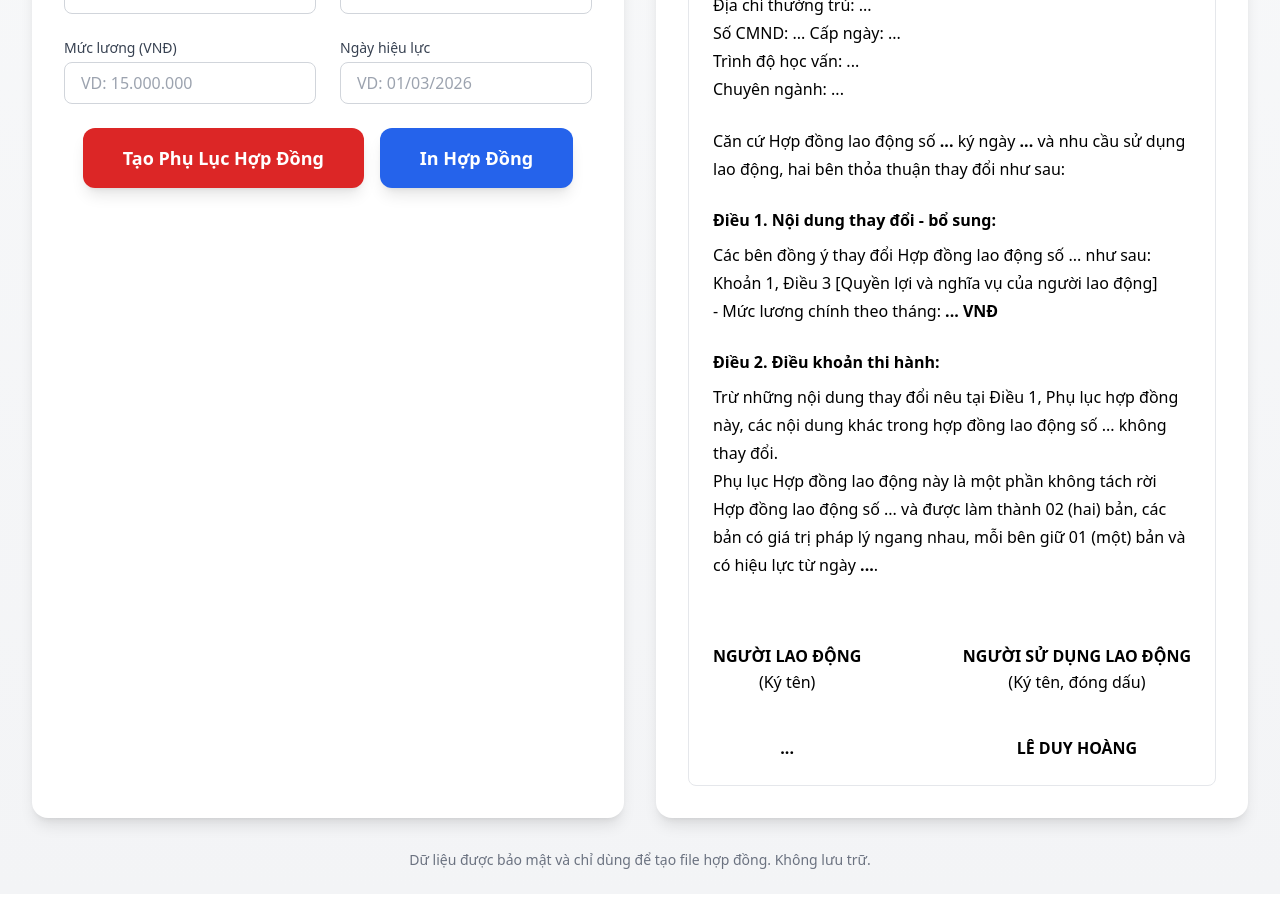
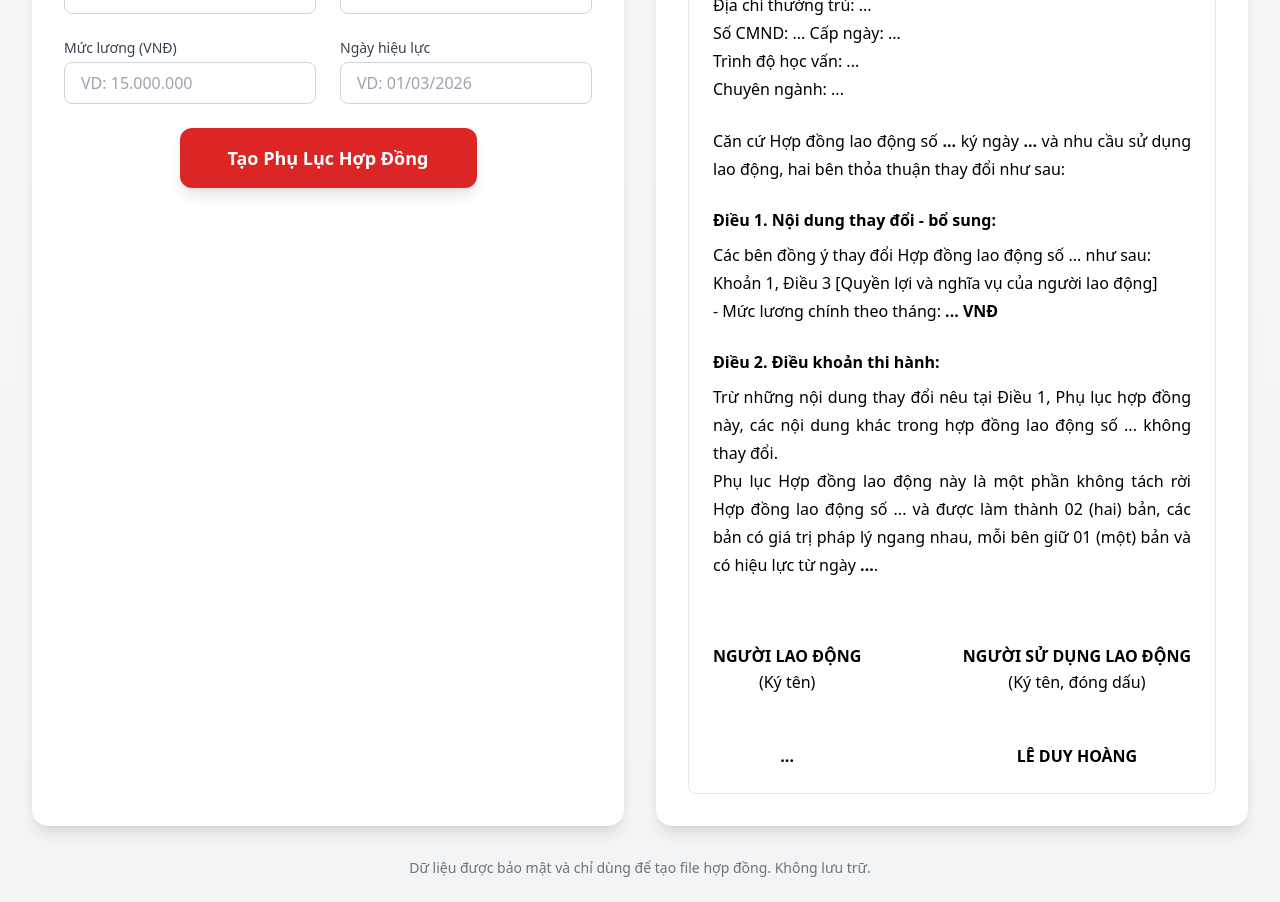
Before and after one commit to thvnn116/document-generator, a Next.js app: page / in a window 1280 px wide. Shown: the part 720-1622 px from the top of the page. Built offline with nearby package versions, Linux system fonts and the light colour scheme.

Commit message:
Update index.js

```diff
--- a/pages/index.js
+++ b/pages/index.js
@@ -4,7 +4,6 @@ export const revalidate = 0;
 import { useForm } from 'react-hook-form';
 import { zodResolver } from '@hookform/resolvers/zod';
 import * as z from 'zod';
-import { useRef } from 'react';
 
 const schema = z.object({
   MS_HDLD: z.string().min(1, 'Vui lòng nhập mã phụ lục'),
@@ -26,8 +25,6 @@ const schema = z.object({
 });
 
 export default function Home() {
-  const printIframeRef = useRef(null);
-
   const {
     register,
     handleSubmit,
@@ -57,72 +54,40 @@ export default function Home() {
 
   const formData = watch();
 
-  const generateDocxBlob = async (data) => {
-    const response = await fetch('/api/generate', {
-      method: 'POST',
-      headers: { 'Content-Type': 'application/json' },
-      body: JSON.stringify(data),
-    });
-
-    if (!response.ok) throw new Error('Lỗi tạo file');
-
-    return await response.blob();
-  };
-
   const onCreate = async (data) => {
     try {
-      const blob = await generateDocxBlob(data);
-      const url = URL.createObjectURL(blob);
+      const response = await fetch('/api/generate', {
+        method: 'POST',
+        headers: { 'Content-Type': 'application/json' },
+        body: JSON.stringify(data),
+      });
+
+      if (!response.ok) throw new Error('Lỗi khi tạo file');
+
+      const blob = await response.blob();
+      const url = window.URL.createObjectURL(blob);
       const a = document.createElement('a');
       a.href = url;
       a.download = 'phuluc-hopdong.docx';
+      document.body.appendChild(a);
       a.click();
-      URL.revokeObjectURL(url);
+      a.remove();
+      window.URL.revokeObjectURL(url);
     } catch (err) {
-      alert('Lỗi tạo file: ' + err.message);
-    }
-  };
-
-  const onPrint = async () => {
-    try {
-      const currentData = watch();
-      const blob = await generateDocxBlob(currentData);
-      const url = URL.createObjectURL(blob);
-
-      const iframe = printIframeRef.current;
-      if (iframe) {
-        iframe.src = url;
-        iframe.onload = () => {
-          setTimeout(() => {
-            const win = iframe.contentWindow || iframe.contentDocument.defaultView;
-            if (win) {
-              win.focus();
-              win.print();
-            } else {
-              alert('Không thể in. Hãy thử lại hoặc dùng nút Tạo để tải file.');
-            }
-            // Cleanup sau khi in
-            setTimeout(() => URL.revokeObjectURL(url), 10000);
-          }, 2000); // Tăng timeout để .docx load đầy đủ
-        };
-      } else {
-        alert('Iframe không sẵn sàng. Hãy thử lại.');
-      }
-    } catch (err) {
-      alert('Lỗi chuẩn bị in: ' + err.message);
+      alert('Có lỗi khi tạo file: ' + err.message);
     }
   };
 
   return (
-    <div className="min-h-screen bg-gradient-to-b from-gray-50 to-gray-100 py-6 px-4 sm:px-6 lg:px-8 print:bg-white print:p-0">
-      <div className="max-w-7xl mx-auto print:max-w-full print:m-0">
-        <h1 className="text-3xl md:text-4xl font-bold text-center text-gray-800 mb-8 print:hidden">
+    <div className="min-h-screen bg-gradient-to-b from-gray-50 to-gray-100 py-6 px-4 sm:px-6 lg:px-8">
+      <div className="max-w-7xl mx-auto">
+        <h1 className="text-3xl md:text-4xl font-bold text-center text-gray-800 mb-8">
           Tạo Phụ Lục Hợp Đồng Lao Động
         </h1>
 
-        <div className="grid grid-cols-1 lg:grid-cols-2 gap-8 print:grid-cols-1 print:gap-0">
-          {/* Form */}
-          <div className="bg-white rounded-2xl shadow-lg p-6 md:p-8 print:hidden">
+        <div className="grid grid-cols-1 lg:grid-cols-2 gap-8">
+          {/* Form nhập liệu */}
+          <div className="bg-white rounded-2xl shadow-lg p-6 md:p-8">
             <form onSubmit={handleSubmit(onCreate)} className="space-y-6">
               <div className="grid grid-cols-1 md:grid-cols-2 gap-6">
                 <div>
@@ -226,32 +191,24 @@ export default function Home() {
                 </div>
               </div>
 
-              <div className="flex flex-col md:flex-row gap-4 justify-center mt-10">
+              <div className="flex justify-center mt-10">
                 <button
                   type="submit"
-                  className="w-full md:w-auto px-10 py-4 bg-red-600 text-white font-bold text-lg rounded-xl shadow-lg hover:bg-red-700 focus:outline-none focus:ring-4 focus:ring-red-300 transition"
+                  className="w-full md:w-auto px-12 py-4 bg-red-600 text-white font-bold text-lg rounded-xl shadow-lg hover:bg-red-700 focus:outline-none focus:ring-4 focus:ring-red-300 transition"
                 >
                   Tạo Phụ Lục Hợp Đồng
-                </button>
-
-                <button
-                  type="button"
-                  onClick={onPrint}
-                  className="w-full md:w-auto px-10 py-4 bg-blue-600 text-white font-bold text-lg rounded-xl shadow-lg hover:bg-blue-700 focus:outline-none focus:ring-4 focus:ring-blue-300 transition"
-                >
-                  In Hợp Đồng
                 </button>
               </div>
             </form>
           </div>
 
           {/* Preview realtime */}
-          <div className="bg-white rounded-2xl shadow-lg p-6 md:p-8 print:shadow-none print:p-0 print:rounded-none">
-            <h2 className="text-2xl font-bold text-gray-800 mb-6 text-center print:hidden">
+          <div className="bg-white rounded-2xl shadow-lg p-6 md:p-8">
+            <h2 className="text-2xl font-bold text-gray-800 mb-6 text-center">
               Preview Phụ Lục Hợp Đồng
             </h2>
-            <div className="prose prose-sm md:prose-base max-w-none border border-gray-200 rounded-lg p-6 bg-white min-h-[800px] overflow-auto leading-relaxed print:border-none print:p-0 print:min-h-0 print:overflow-visible">
-              <div className="text-center mb-8 print:mb-4">
+            <div className="prose prose-sm md:prose-base max-w-none border border-gray-200 rounded-lg p-6 bg-white min-h-[800px] overflow-auto leading-relaxed">
+              <div className="text-center mb-8">
                 <h3 className="text-xl font-bold uppercase">CÔNG TY CỔ PHẦN XUẤT NHẬP KHẨU TASIFISH</h3>
                 <p className="text-sm">CỘNG HÒA XÃ HỘI CHỦ NGHĨA VIỆT NAM</p>
                 <p className="text-sm">Độc Lập - Tự Do - Hạnh Phúc</p>
@@ -259,13 +216,13 @@ export default function Home() {
                 <h2 className="text-2xl font-bold mt-6">PHỤ LỤC HỢP ĐỒNG LAO ĐỘNG</h2>
               </div>
 
-              <p className="mb-6 leading-7">
+              <p className="mb-6 leading-7 text-justify">
                 Chúng tôi, một bên là Ông/Bà: <strong>LÊ DUY HOÀNG</strong> Quốc tịch: Việt Nam<br />
                 Chức vụ: GIÁM ĐỐC<br />
                 Đại diện cho: CÔNG TY CỔ PHẦN XUẤT NHẬP KHẨU TASIFISH
               </p>
 
-              <p className="mb-6 leading-7">
+              <p className="mb-6 leading-7 text-justify">
                 Và một bên là Ông/Bà: <strong>{formData.HO_TEN || '...'}</strong><br />
                 Quốc tịch: Việt Nam<br />
                 Ngày sinh: {formData.NGAY_SINH || '...'}<br />
@@ -278,45 +235,42 @@ export default function Home() {
                 Chuyên ngành: {formData.CHUYEN_NGANH || '...'}
               </p>
 
-              <p className="mb-6 leading-7">
+              <p className="mb-6 leading-7 text-justify">
                 Căn cứ Hợp đồng lao động số <strong>{formData.MS_HD || '...'}</strong> ký ngày <strong>{formData.NGAY_KY_HD || '...'}</strong> và nhu cầu sử dụng lao động, hai bên thỏa thuận thay đổi như sau:
               </p>
 
               <p className="font-bold mb-2">Điều 1. Nội dung thay đổi - bổ sung:</p>
-              <p className="mb-6 leading-7">
+              <p className="mb-6 leading-7 text-justify">
                 Các bên đồng ý thay đổi Hợp đồng lao động số {formData.MS_HD || '...'} như sau:<br />
                 Khoản 1, Điều 3 [Quyền lợi và nghĩa vụ của người lao động]<br />
                 - Mức lương chính theo tháng: <strong>{formData.MUC_LUONG || '...'} VNĐ</strong>
               </p>
 
               <p className="font-bold mb-2">Điều 2. Điều khoản thi hành:</p>
-              <p className="mb-6 leading-7">
+              <p className="mb-6 leading-7 text-justify">
                 Trừ những nội dung thay đổi nêu tại Điều 1, Phụ lục hợp đồng này, các nội dung khác trong hợp đồng lao động số {formData.MS_HD || '...'} không thay đổi.<br />
                 Phụ lục Hợp đồng lao động này là một phần không tách rời Hợp đồng lao động số {formData.MS_HD || '...'} và được làm thành 02 (hai) bản, các bản có giá trị pháp lý ngang nhau, mỗi bên giữ 01 (một) bản và có hiệu lực từ ngày <strong>{formData.NGAY_HL || '...'}</strong>.
               </p>
 
-              <div className="mt-16 flex justify-between text-center print:mt-12">
+              <div className="mt-16 flex justify-between text-center">
                 <div>
                   <p className="font-bold">NGƯỜI LAO ĐỘNG</p>
                   <p>(Ký tên)</p>
-                  <p className="mt-10 font-bold">{formData.HO_TEN || '...'}</p>
+                  <p className="mt-12 font-bold">{formData.HO_TEN || '...'}</p>
                 </div>
                 <div>
                   <p className="font-bold">NGƯỜI SỬ DỤNG LAO ĐỘNG</p>
                   <p>(Ký tên, đóng dấu)</p>
-                  <p className="mt-10 font-bold">LÊ DUY HOÀNG</p>
+                  <p className="mt-12 font-bold">LÊ DUY HOÀNG</p>
                 </div>
               </div>
             </div>
           </div>
         </div>
 
-        <p className="text-center mt-8 text-sm text-gray-500 print:hidden">
+        <p className="text-center mt-8 text-sm text-gray-500">
           Dữ liệu được bảo mật và chỉ dùng để tạo file hợp đồng. Không lưu trữ.
         </p>
-
-        {/* Iframe ẩn để in */}
-        <iframe ref={printIframeRef} style={{ display: 'none', width: '210mm', height: '297mm' }} />
       </div>
     </div>
   );
```
